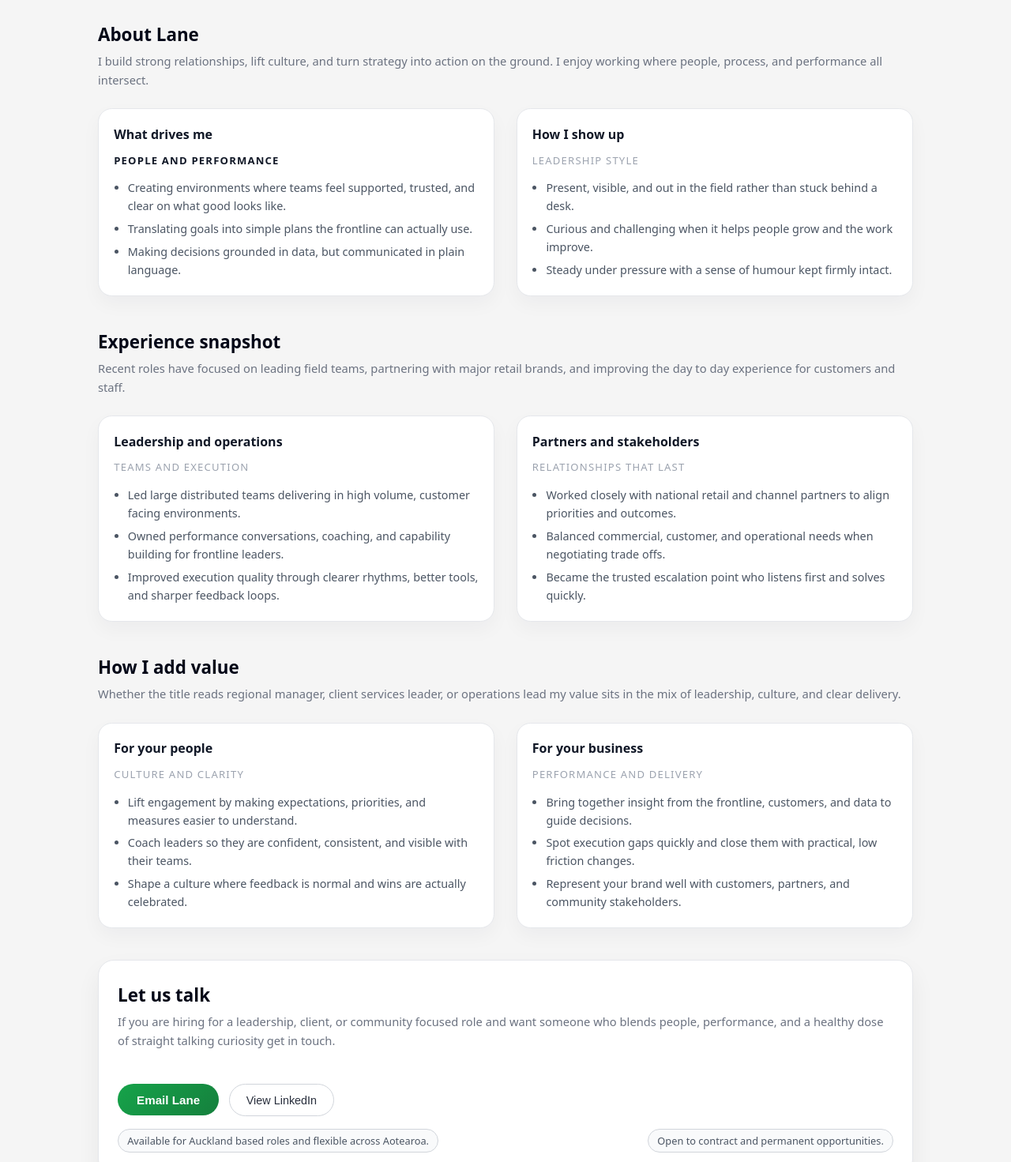
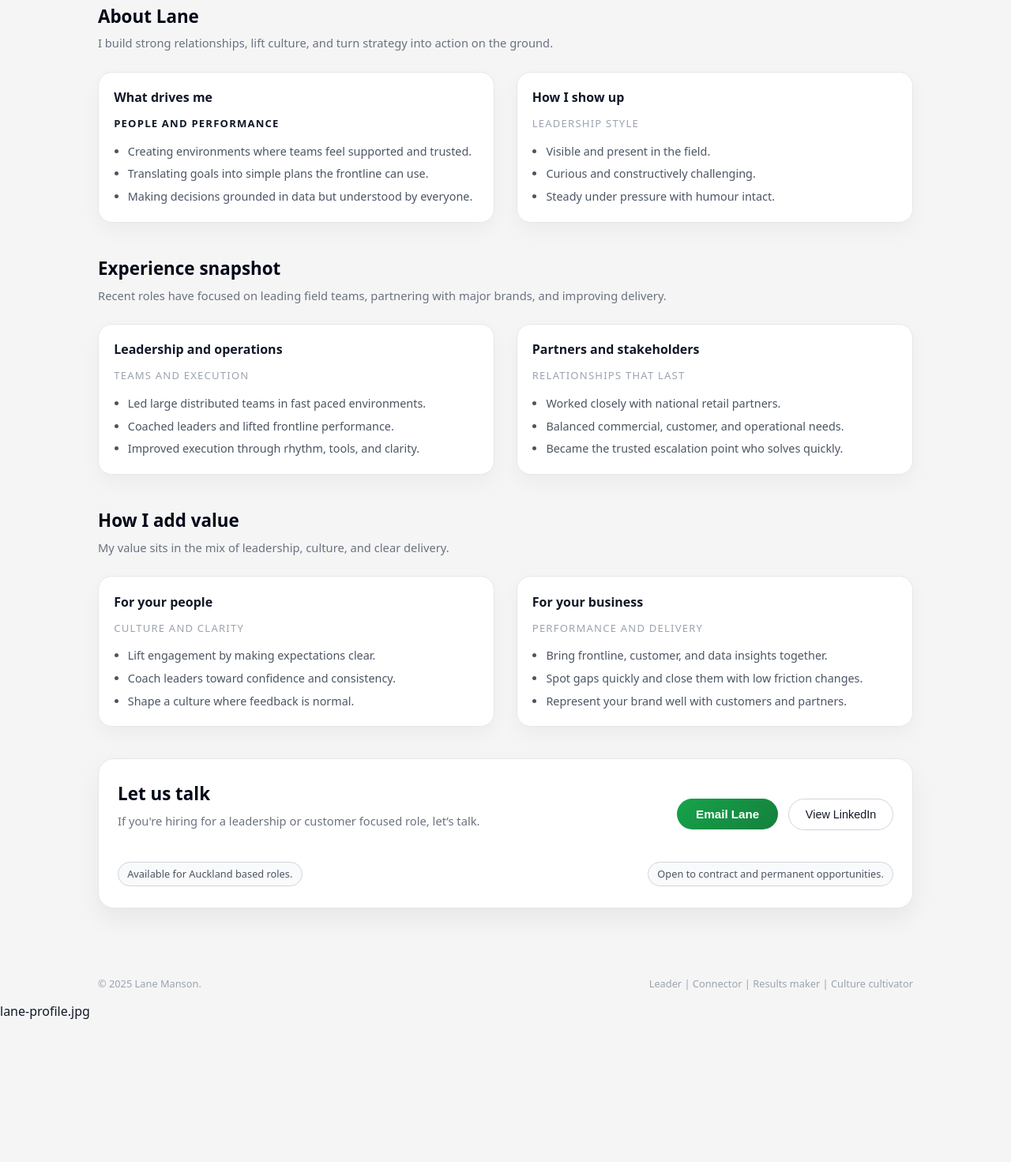
Before and after one commit to lanemanson-hub/lane-manson-about-site, a plain HTML site: page index.html in a window 1280 px wide. Shown: the part 637-2108 px from the top of the page at 79% size. After the commit the page ends 1931 px from the top, so only its background shows below. Drawn offline with Linux system fonts and the light colour scheme.

Commit message:
Update index.html

```diff
--- a/index.html
+++ b/index.html
@@ -170,10 +170,6 @@
       cursor: pointer;
     }
 
-    .btn-outline span {
-      opacity: 0.9;
-    }
-
     .hero-meta {
       font-size: 0.8rem;
       color: #6b7280;
@@ -200,6 +196,14 @@
       color: #020617;
     }
 
+    .profile-photo {
+      width: 100%;
+      border-radius: 1rem;
+      margin-bottom: 1rem;
+      object-fit: cover;
+      max-height: 260px;
+    }
+
     .card p {
       font-size: 0.9rem;
       color: #4b5563;
@@ -220,14 +224,6 @@
       color: #9ca3af;
     }
 
-    .profile-photo {
-      width: 100%;
-      border-radius: 1rem;
-      margin-bottom: 1rem;
-      object-fit: cover;
-      max-height: 260px;
-    }
-
     section {
       padding: 2.5rem 0 0;
     }
@@ -238,7 +234,7 @@
       color: #020617;
     }
 
-    section .section-sub {
+    .section-sub {
       font-size: 0.92rem;
       color: #6b7280;
       margin-bottom: 1.5rem;
@@ -325,41 +321,9 @@
       flex-wrap: wrap;
       gap: 0.7rem;
     }
-
-    @media (max-width: 820px) {
-      .hero {
-        grid-template-columns: minmax(0, 1fr);
-      }
-
-      .hero-right {
-        order: -1;
-      }
-
-      .grid-two {
-        grid-template-columns: minmax(0, 1fr);
-      }
-
-      .nav-inner {
-        padding-inline: 1rem;
-      }
-
-      main {
-        padding-inline: 1rem;
-      }
-    }
-
-    @media (max-width: 540px) {
-      .hero-actions {
-        flex-direction: column;
-        align-items: flex-start;
-      }
-
-      nav ul {
-        display: none;
-      }
-    }
   </style>
 </head>
+
 <body>
   <header>
     <div class="nav-inner">
@@ -382,24 +346,29 @@
           <span class="hero-tag-dot"></span>
           Leader | Connector | Culture cultivator
         </div>
+
         <h1>Lane Manson</h1>
+
         <p class="hero-tagline">
           Leader, connector, results maker, culture cultivator.
         </p>
+
         <p class="hero-sub">
-          I bring teams, data, and strategy together so people thrive and businesses perform. I care about culture,
-          clarity, and making it easier to do great work every day.
+          I bring teams, data, and strategy together so people thrive and businesses perform.
         </p>
+
         <div class="hero-pills">
           <div class="pill">Leadership and coaching</div>
           <div class="pill">Customer and community focus</div>
           <div class="pill">Field and operations experience</div>
           <div class="pill">Data informed decisions</div>
         </div>
+
         <div class="hero-actions">
           <a href="#contact"><button class="btn-primary">Start a conversation</button></a>
           <a href="#experience"><button class="btn-outline"><span>View experience</span></button></a>
         </div>
+
         <p class="hero-meta">
           Based in Tāmaki Makaurau Auckland working across Aotearoa New Zealand.
         </p>
@@ -407,13 +376,13 @@
 
       <div class="hero-right">
         <div class="card">
-          <!-- Make sure lane-profile.jpg is uploaded to the repo root -->
           <img src="lane-profile.jpg" alt="Portrait of Lane Manson" class="profile-photo" />
+
           <h2>How I like to work</h2>
           <p>
-            I ask the awkward questions, connect the right people, and turn insight into clear next steps. I care about
-            the humans as much as the numbers.
+            I ask the awkward questions, connect the right people, and turn insight into clear next steps.
           </p>
+
           <ul class="meta-list">
             <li>
               <div class="meta-label">Strengths</div>
@@ -421,11 +390,11 @@
             </li>
             <li>
               <div class="meta-label">Known for</div>
-              Being the culture canary and the unofficial company wifi, the one people go to when they need clarity.
+              Being the culture canary and the unofficial company wifi.
             </li>
             <li>
               <div class="meta-label">Now exploring</div>
-              Leadership and client focused roles in banking, financial services, and people centric businesses.
+              Leadership and client focused roles in banking and people centric businesses.
             </li>
           </ul>
         </div>
@@ -435,26 +404,27 @@
     <section id="about">
       <h2>About Lane</h2>
       <p class="section-sub">
-        I build strong relationships, lift culture, and turn strategy into action on the ground. I enjoy working where
-        people, process, and performance all intersect.
+        I build strong relationships, lift culture, and turn strategy into action on the ground.
       </p>
+
       <div class="grid-two">
         <div class="list-block">
           <h3>What drives me</h3>
           <span style="color:#111827; font-weight:600;">People and performance</span>
           <ul>
-            <li>Creating environments where teams feel supported, trusted, and clear on what good looks like.</li>
-            <li>Translating goals into simple plans the frontline can actually use.</li>
-            <li>Making decisions grounded in data, but communicated in plain language.</li>
+            <li>Creating environments where teams feel supported and trusted.</li>
+            <li>Translating goals into simple plans the frontline can use.</li>
+            <li>Making decisions grounded in data but understood by everyone.</li>
           </ul>
         </div>
+
         <div class="list-block">
           <h3>How I show up</h3>
           <span>Leadership style</span>
           <ul>
-            <li>Present, visible, and out in the field rather than stuck behind a desk.</li>
-            <li>Curious and challenging when it helps people grow and the work improve.</li>
-            <li>Steady under pressure with a sense of humour kept firmly intact.</li>
+            <li>Visible and present in the field.</li>
+            <li>Curious and constructively challenging.</li>
+            <li>Steady under pressure with humour intact.</li>
           </ul>
         </div>
       </div>
@@ -463,26 +433,27 @@
     <section id="experience">
       <h2>Experience snapshot</h2>
       <p class="section-sub">
-        Recent roles have focused on leading field teams, partnering with major retail brands, and improving the day to
-        day experience for customers and staff.
+        Recent roles have focused on leading field teams, partnering with major brands, and improving delivery.
       </p>
+
       <div class="grid-two">
         <div class="list-block">
           <h3>Leadership and operations</h3>
           <span>Teams and execution</span>
           <ul>
-            <li>Led large distributed teams delivering in high volume, customer facing environments.</li>
-            <li>Owned performance conversations, coaching, and capability building for frontline leaders.</li>
-            <li>Improved execution quality through clearer rhythms, better tools, and sharper feedback loops.</li>
+            <li>Led large distributed teams in fast paced environments.</li>
+            <li>Coached leaders and lifted frontline performance.</li>
+            <li>Improved execution through rhythm, tools, and clarity.</li>
           </ul>
         </div>
+
         <div class="list-block">
           <h3>Partners and stakeholders</h3>
           <span>Relationships that last</span>
           <ul>
-            <li>Worked closely with national retail and channel partners to align priorities and outcomes.</li>
-            <li>Balanced commercial, customer, and operational needs when negotiating trade offs.</li>
-            <li>Became the trusted escalation point who listens first and solves quickly.</li>
+            <li>Worked closely with national retail partners.</li>
+            <li>Balanced commercial, customer, and operational needs.</li>
+            <li>Became the trusted escalation point who solves quickly.</li>
           </ul>
         </div>
       </div>
@@ -491,26 +462,27 @@
     <section id="services">
       <h2>How I add value</h2>
       <p class="section-sub">
-        Whether the title reads regional manager, client services leader, or operations lead my value sits in the mix of
-        leadership, culture, and clear delivery.
+        My value sits in the mix of leadership, culture, and clear delivery.
       </p>
+
       <div class="grid-two">
         <div class="list-block">
           <h3>For your people</h3>
           <span>Culture and clarity</span>
           <ul>
-            <li>Lift engagement by making expectations, priorities, and measures easier to understand.</li>
-            <li>Coach leaders so they are confident, consistent, and visible with their teams.</li>
-            <li>Shape a culture where feedback is normal and wins are actually celebrated.</li>
+            <li>Lift engagement by making expectations clear.</li>
+            <li>Coach leaders toward confidence and consistency.</li>
+            <li>Shape a culture where feedback is normal.</li>
           </ul>
         </div>
+
         <div class="list-block">
           <h3>For your business</h3>
           <span>Performance and delivery</span>
           <ul>
-            <li>Bring together insight from the frontline, customers, and data to guide decisions.</li>
-            <li>Spot execution gaps quickly and close them with practical, low friction changes.</li>
-            <li>Represent your brand well with customers, partners, and community stakeholders.</li>
+            <li>Bring frontline, customer, and data insights together.</li>
+            <li>Spot gaps quickly and close them with low friction changes.</li>
+            <li>Represent your brand well with customers and partners.</li>
           </ul>
         </div>
       </div>
@@ -521,21 +493,23 @@
         <div>
           <h2>Let us talk</h2>
           <p class="section-sub">
-            If you are hiring for a leadership, client, or community focused role and want someone who blends people,
-            performance, and a healthy dose of straight talking curiosity get in touch.
+            If you're hiring for a leadership or customer focused role, let’s talk.
           </p>
         </div>
+
         <div class="contact-cta">
-          <!-- Replace the mailto value with your preferred email address -->
-          <a href="mailto:"><button class="btn-primary">Email Lane</button></a>
-          <!-- LinkedIn profile -->
+          <a href="mailto:">
+            <button class="btn-primary">Email Lane</button>
+          </a>
+
           <a href="https://www.linkedin.com/in/lanemanson/" target="_blank" rel="noopener">
             <button class="btn-outline"><span>View LinkedIn</span></button>
           </a>
         </div>
       </div>
+
       <div class="contact-row">
-        <div class="chip">Available for Auckland based roles and flexible across Aotearoa.</div>
+        <div class="chip">Available for Auckland based roles.</div>
         <div class="chip">Open to contract and permanent opportunities.</div>
       </div>
     </section>
@@ -554,3 +528,4 @@
   </script>
 </body>
 </html>
+lane-profile.jpg
```
